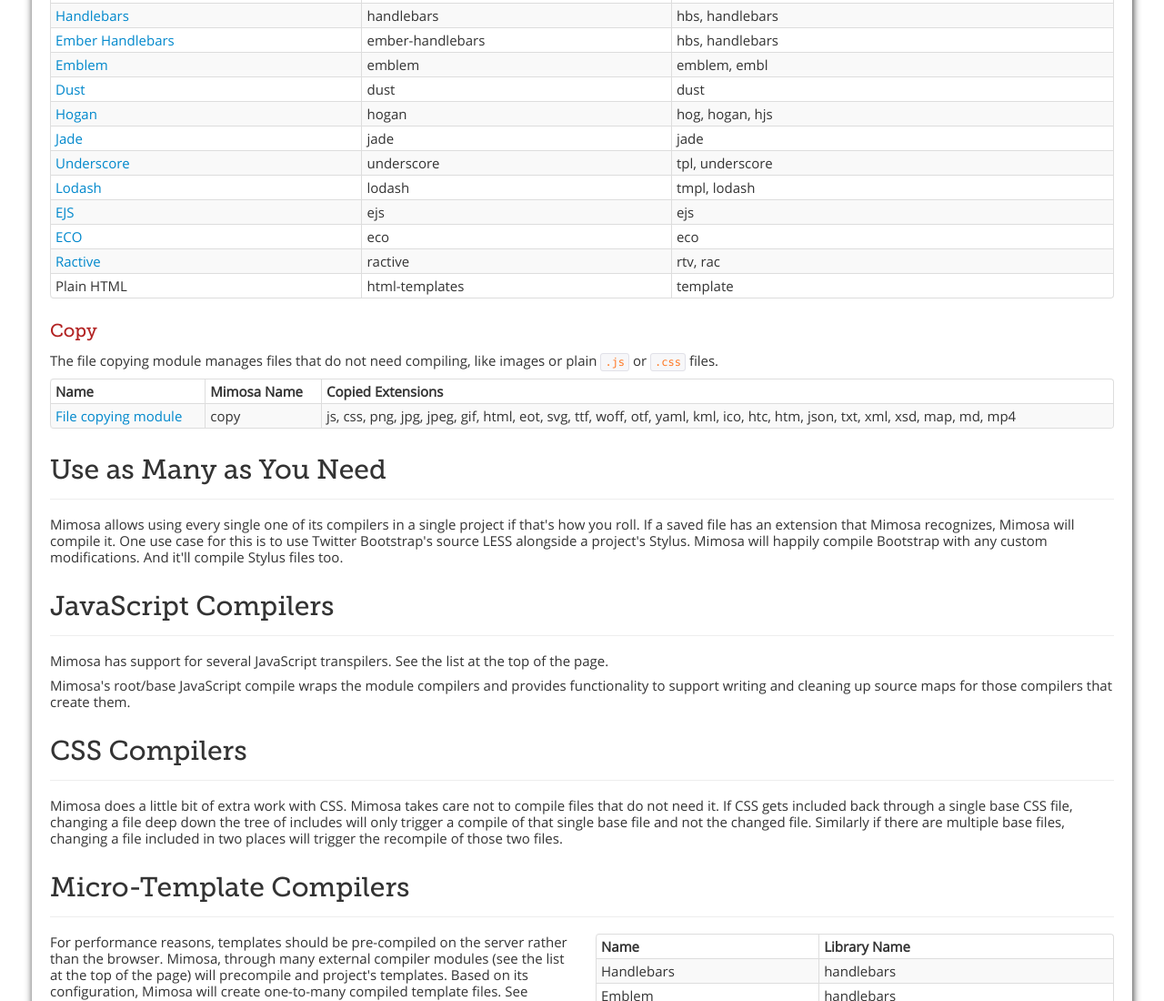
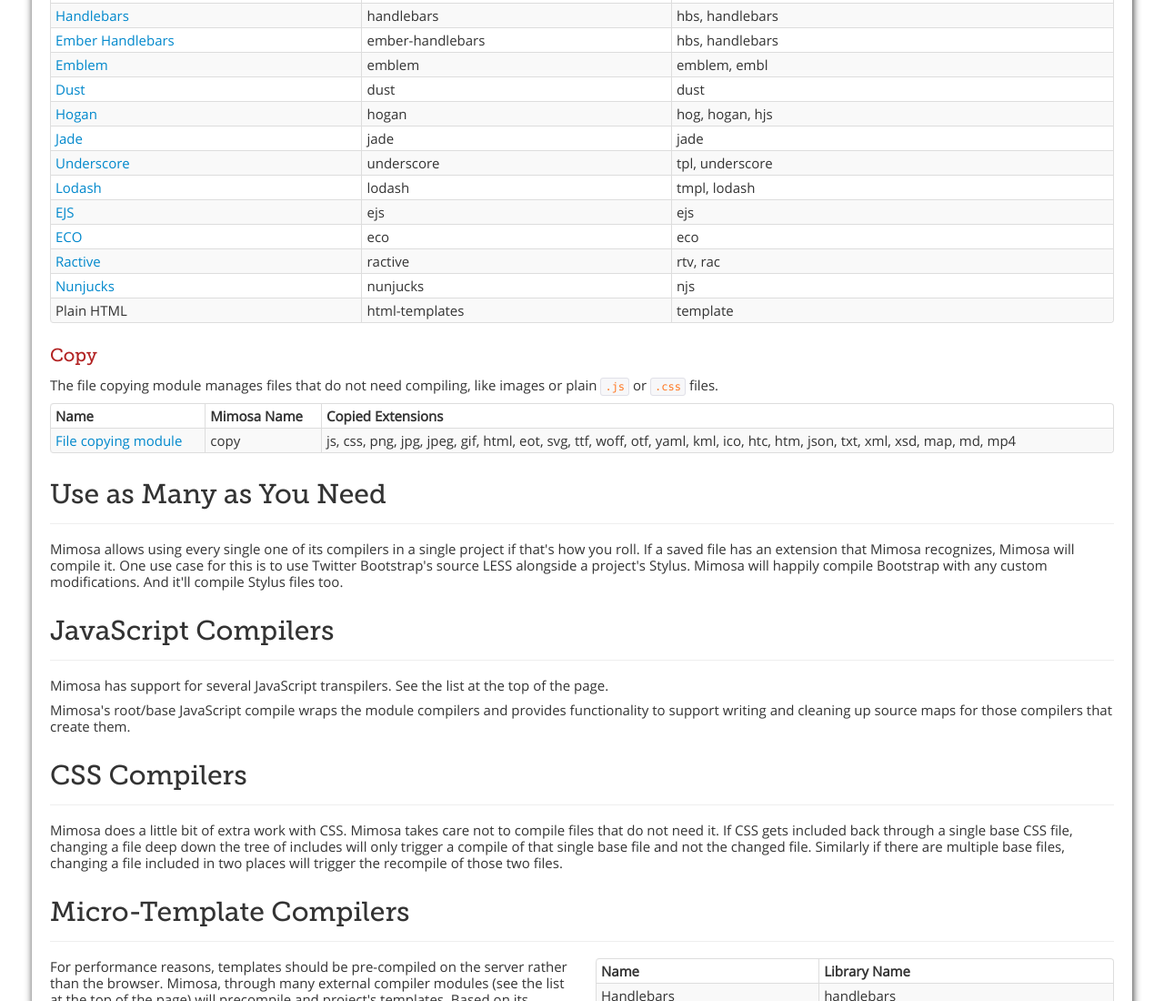
Before and after one commit to dbashford/mimosa.io, a plain HTML site: page compilers.html in a window 1280 px wide. Shown: the part 860-1960 px from the top of the page at 91% size. Drawn offline with nearby package versions, Linux system fonts and the light colour scheme.

Commit message:
nunjucks, v

```diff
--- a/compilers.html
+++ b/compilers.html
@@ -240,6 +240,11 @@
           <td>rtv, rac</td>
         </tr>
         <tr>
+          <td><a href="https://github.com/dbashford/mimosa-nunjucks">Nunjucks</a></td>
+          <td>nunjucks</td>
+          <td>njs</td>
+        </tr>
+        <tr>
           <td>Plain HTML</td>
           <td>html-templates</td>
           <td>template</td>
```
Also changed, not shown: index.html (+1 -1 lines).
